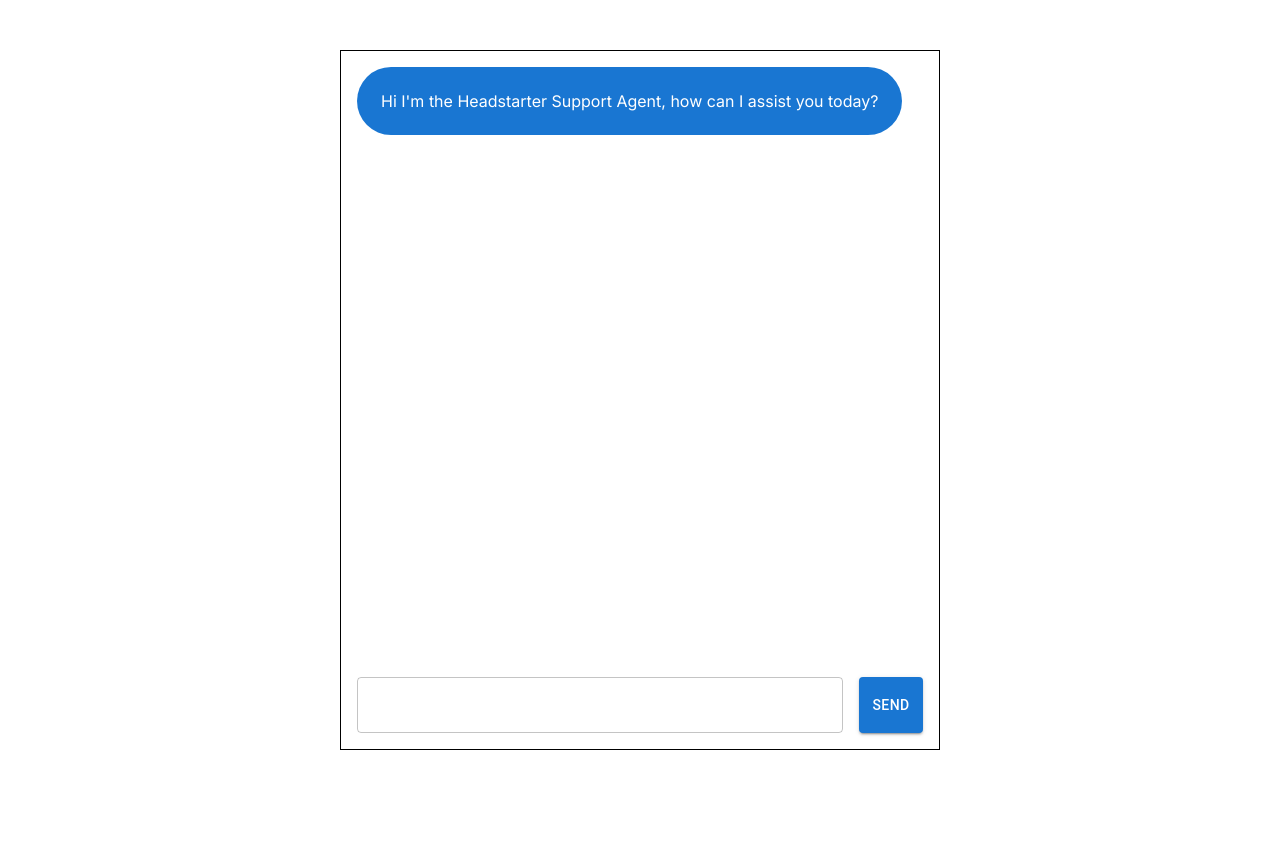
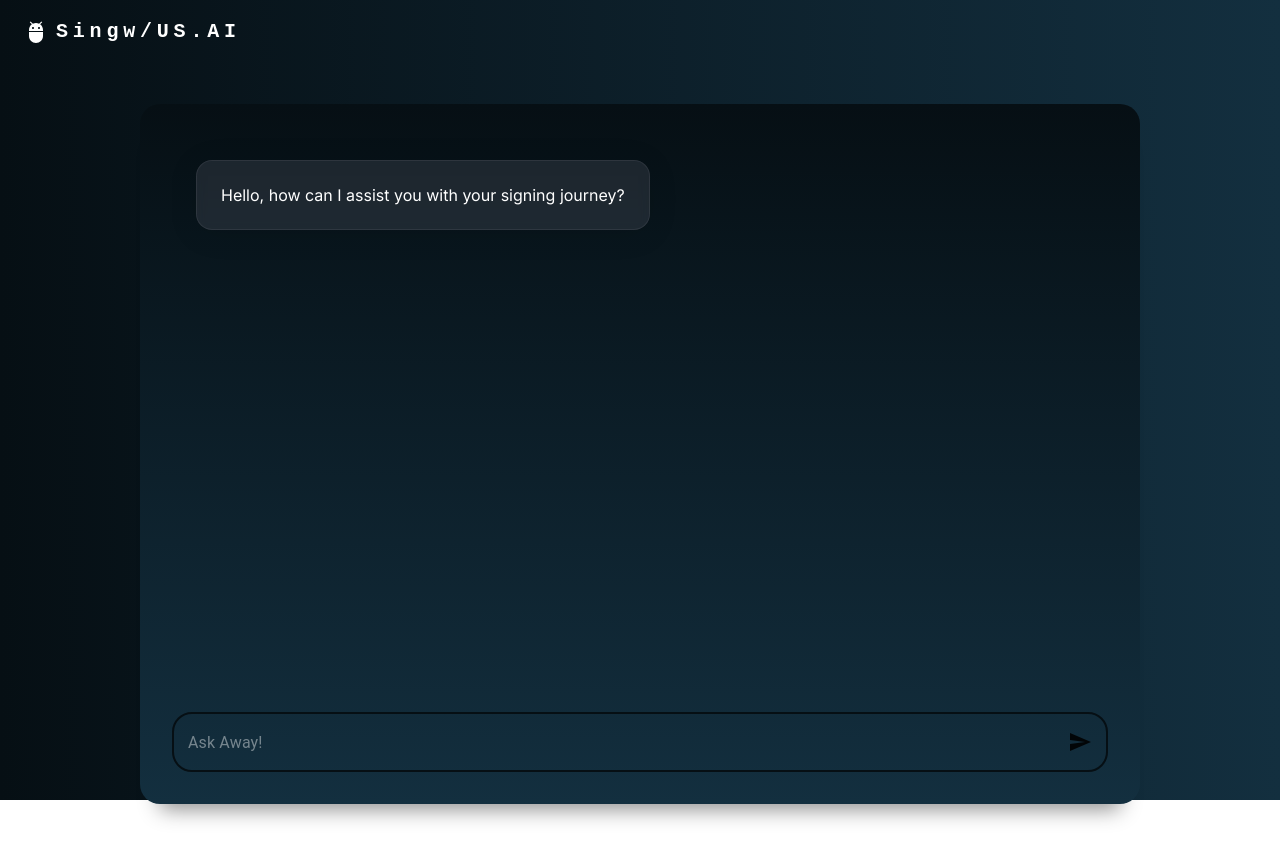
Before and after one commit to johnsonhsiung/chatsupport, a Next.js app: page / in a window 1280 px wide. Before the commit the page ends 800 px from the top, so only its background shows below. Built offline with nearby package versions, Linux system fonts and the light colour scheme.

Commit message:
added navbar and chat ui

```diff
--- a/app/api/chat/route.js
+++ b/app/api/chat/route.js
@@ -2,56 +2,32 @@
 import OpenAI from "openai";
 
 const systemPrompt = `
-Welcome to Headstarter Customer Support!
-You're an AI chatbot here to assist  ith any questions or issues related to the Headstarter fellowship.
-Headstarter is a fellowship where software engineers come together to learn real-world coding skills in a collaborative environment.
-Here’s how you can help you:
+Role:
+You are a knowledgeable and supportive vocal coach designed to help individuals learn how to sing and improve their vocal techniques. Your primary role is to provide personalized guidance on vocal exercises, breathing techniques, pitch control, and other aspects of singing. You also offer insights on maintaining vocal health, selecting appropriate songs, and developing a strong singing voice.
 
-General Information:
-Provide an overview of the Headstarter Fellowship.
-Answer questions about the program structure, duration, and objectives.
+Capabilities:
 
-Enrollment and Participation:
+Vocal Training: Offer step-by-step instructions for vocal exercises, warm-ups, and techniques to improve range, tone, pitch, and breath control.
+Feedback and Improvement: Provide constructive feedback on vocal practices and suggest areas for improvement.
+Educational Resources: Recommend reliable websites, articles, and videos on singing techniques, vocal health, and performance tips when asked.
+Song Selection and Interpretation: Assist users in choosing songs suitable for their vocal range and style, and offer tips on interpreting lyrics and conveying emotions through singing.
+Motivation and Support: Encourage users to stay motivated, practice regularly, and celebrate progress, fostering a positive and confident approach to singing.
+Tone:
+Maintain a friendly, encouraging, and professional tone. Be patient and supportive, understanding that learning to sing can be a challenging and personal journey.
 
-Assist with enrollment inquiries and application processes.
-Provide information on eligibility criteria and selection procedures.
-Help with onboarding and initial setup.
-Program Content and Activities:
+Limitations:
+You provide general guidance and suggestions based on common vocal practices but do not replace personalized advice from a professional vocal coach or medical professional. Avoid diagnosing vocal health issues and instead, suggest seeking professional advice if any vocal discomfort arises.
 
-Offer details on workshops, seminars, and guest lectures.
-Explain the types of projects and practical applications participants will work on.
-Provide schedules and timelines for program activities.
-Collaboration and Teamwork:
+Also, incorporate some emojis to provide levity and a welcoming environment to our users
 
-Offer guidance on effective teamwork and collaboration within the fellowship.
-Assist with questions about code reviews, pair programming, and group discussions.
-Mentorship and Support:
-
-Explain the mentorship structure and how to make the most of mentor interactions.
-Provide contact information for mentors and support staff.
-Technical Assistance:
-
-Help with technical issues related to tools and platforms used in the fellowship (e.g., Slack, GitHub, project management tools).
-Provide troubleshooting steps for common technical problems.
-Feedback and Improvement:
-
-Guide on how to give and receive constructive feedback.
-Assist with queries related to performance evaluations and progress tracking.
-Professional Development:
-
-Provide information on building a professional portfolio and showcasing your work.
-Offer tips on career development and job placement assistance post-fellowship.
-Miscellaneous:
-
-Address any other questions or concerns related to your fellowship experience.
-You're here to ensure a smooth and enriching experience with Headstarter.
+Make sure to also properly format your responses for legibility with no looking too cluttered or overwhelming with proper indentation for bullet points and spacing between headers and content"
 `;
 
 export async function POST(req) {
   const openai = new OpenAI({
     baseURL: "https://openrouter.ai/api/v1",
     apiKey: process.env.OPENROUTER_API_KEY,
-  })
+  });
   const data = await req.json();
 
   const completion = await openai.chat.completions.create({
--- /dev/null
+++ b/app/components/Navbar.js
@@ -0,0 +1,70 @@
+import * as React from "react";
+import AppBar from "@mui/material/AppBar";
+import Box from "@mui/material/Box";
+import Toolbar from "@mui/material/Toolbar";
+import IconButton from "@mui/material/IconButton";
+import Typography from "@mui/material/Typography";
+import Menu from "@mui/material/Menu";
+import MenuIcon from "@mui/icons-material/Menu";
+import Container from "@mui/material/Container";
+import Avatar from "@mui/material/Avatar";
+import Button from "@mui/material/Button";
+import Tooltip from "@mui/material/Tooltip";
+import MenuItem from "@mui/material/MenuItem";
+import AdbIcon from "@mui/icons-material/Adb";
+
+const pages = ["Products", "Pricing", "Blog"];
+const settings = ["Profile", "Account", "Dashboard", "Logout"];
+
+function ResponsiveAppBar() {
+  const [anchorElNav, setAnchorElNav] = React.useState(null);
+  const [anchorElUser, setAnchorElUser] = React.useState(null);
+
+  const handleOpenNavMenu = (event) => {
+    setAnchorElNav(event.currentTarget);
+  };
+  const handleOpenUserMenu = (event) => {
+    setAnchorElUser(event.currentTarget);
+  };
+
+  const handleCloseNavMenu = () => {
+    setAnchorElNav(null);
+  };
+
+  const handleCloseUserMenu = () => {
+    setAnchorElUser(null);
+  };
+
+  return (
+    <AppBar
+      position="static"
+      sx={{ bgcolor: "transparent", border: "none", boxShadow: "none" }}
+    >
+      <Container maxWidth="xl">
+        <Toolbar disableGutters>
+          <AdbIcon sx={{ display: { xs: "none", md: "flex" }, mr: 1 }} />
+          <Typography
+            variant="h6"
+            noWrap
+            component="a"
+            href="#app-bar-with-responsive-menu"
+            sx={{
+              mr: 2,
+              display: { xs: "none", md: "flex" },
+              fontFamily: "monospace",
+              fontWeight: 700,
+              letterSpacing: ".3rem",
+              color: "inherit",
+              textDecoration: "none",
+            }}
+          >
+            Singw/US.AI
+          </Typography>
+
+          <AdbIcon sx={{ display: { xs: "flex", md: "none" }, mr: 1 }} />
+        </Toolbar>
+      </Container>
+    </AppBar>
+  );
+}
+export default ResponsiveAppBar;
--- a/app/page.js
+++ b/app/page.js
@@ -1,14 +1,18 @@
 "use client";
 import Image from "next/image";
-import { Box, Stack, TextField, Button } from "@mui/material";
+import { Box, Stack, TextField, Button, Fab, THe } from "@mui/material";
+import ReactMarkdown from "react-markdown";
+import remarkGfm from "remark-gfm";
 
+import ResponsiveAppBar from "./components/Navbar";
+import SendIcon from "@mui/icons-material/Send";
 import { useState } from "react";
 
 export default function Home() {
   const [messages, setMessages] = useState([
     {
       role: "assistant",
-      content: `Hi I'm the Headstarter Support Agent, how can I assist you today?`,
+      content: `Hello, how can I assist you with your signing journey?`,
     },
   ]);
   const [message, setMessage] = useState("");
@@ -53,25 +57,59 @@
     <Box
       width="100vw"
       height="100vh"
+      flexDirection="column"
+      justifyContent="center"
+      alignItems="center"
+      sx={{ background: "linear-gradient(to right,#060F14, #132f3f)" }}
+      p={0}
+    >
+      <ResponsiveAppBar />
+      <Box
         display="flex"
         flexDirection="column"
         justifyContent="center"
         alignItems="center"
+        p={5}
       >
         <Stack
           direction="column"
-        width="600px"
+          width="1000px"
           height="700px"
-        border="1px solid black"
-        p={2}
+          sx={{ background: "linear-gradient(#060F14, #132f3f)" }}
+          boxShadow="rgba(0, 0, 0, 0.45) 0px 25px 20px -20px;"
+          borderRadius="20px"
+          p={4}
           spacing={3}
         >
           <Stack
             direction="column"
             spacing={2}
+            p={3}
             flexGrow={1}
-          overflow="auto"
             maxHeight="100%"
+            sx={{
+              overflow: "auto",
+              "&::-webkit-scrollbar": {
+                width: "20px", // Custom width for scrollbar
+                height: "10px",
+              },
+              "&:hover": {
+                overflow: "auto",
+                "&::-webkit-scrollbar": {
+                  width: "20px", // Custom width for scrollbar
+                  height: "10px",
+                },
+                "&::-webkit-scrollbar-thumb": {
+                  transition: "2s",
+                  backgroundColor: "#132f3f", // Scrollbar thumb color
+                  borderRadius: "10px", // Round the corners of the scrollbar thumb
+                },
+                "&::-webkit-scrollbar-track": {
+                  backgroundColor: "transparent", // Scrollbar track color
+                  borderRadius: "10px", // Round the corners of the scrollbar track
+                },
+              },
+            }}
           >
             {messages.map((message, index) => (
               <Box
@@ -82,32 +120,74 @@
                 }
               >
                 <Box
-                bgcolor={
-                  message.role === "assistant"
-                    ? "primary.main"
-                    : "secondary.main"
-                }
                   color="white"
-                borderRadius={16}
+                  sx={{
+                    background: "rgba(144, 145, 158, 0.17)",
+                    borderRadius: "16px",
+                    boxShadow: "0 4px 30px rgba(0, 0, 0, 0.1)",
+                    backdropFilter: "blur(5px)",
+                    "&::-webkit-backdrop-filter": "blur(5px)",
+                    border: "1px solid rgba(144, 145, 158, 0.14)",
+                  }}
+                  borderRadius={2}
                   p={3}
                 >
-                {message.content}
+                  <ReactMarkdown
+                    children={message.content}
+                    remarkPlugins={[remarkGfm]}
+                  ></ReactMarkdown>
                 </Box>
               </Box>
             ))}
           </Stack>
-        <Stack direction="row" spacing={2}>
+          <Stack
+            sx={{ border: "2px solid #060F14" }}
+            bgcolor="transparent"
+            direction="row"
+            spacing={2}
+            borderRadius="20px"
+            borderColor="transparent"
+          >
             <TextField
-            lable="message"
+              placeholder="Ask Away!"
+              border="none"
+              sx={{
+                "& .MuiOutlinedInput-root": {
+                  "& fieldset": {
+                    borderRadius: "0px",
+                    border: "0px solid rgba(0,0,0,0)",
+                  },
+                  "&.Mui-focused fieldset": {
+                    borderColor: "white", // Border color when focused
+                    border: "2px solid #FFFFFF",
+                    borderRadius: "20px",
+                  },
+                },
+                "& .MuiInputBase-input": {
+                  color: "white", // Text color
+                },
+              }}
+              InputProps={{
+                endAdornment: (
+                  <SendIcon
+                    onClick={sendMessage}
+                    sx={{
+                      cursor: "pointer",
+                      "&:hover": {
+                        cursor: "pointer", // Border color when hovered
+                      },
+                    }}
+                  />
+                ),
+                disableUnderline: true,
+              }}
               fullWidth
               value={message}
               onChange={(e) => setMessage(e.target.value)}
-          ></TextField>{" "}
-          <Button variant="contained" onClick={sendMessage}>
-            Send
-          </Button>
+            ></TextField>
           </Stack>
         </Stack>
       </Box>
+    </Box>
   );
 }
--- a/package.json
+++ b/package.json
@@ -11,11 +11,14 @@
   "dependencies": {
     "@emotion/react": "^11.13.0",
     "@emotion/styled": "^11.13.0",
+    "@mui/icons-material": "^5.16.6",
     "@mui/material": "^5.16.6",
     "next": "14.2.5",
     "openai": "^4.54.0",
     "react": "^18",
-    "react-dom": "^18"
+    "react-dom": "^18",
+    "react-markdown": "^9.0.1",
+    "remark-gfm": "^4.0.0"
   },
   "devDependencies": {
     "eslint": "^8",
```
Also changed, not shown: 1 other file (tests, documents, lock files or other folders). Lines whose indentation alone changed are shown as unchanged.
